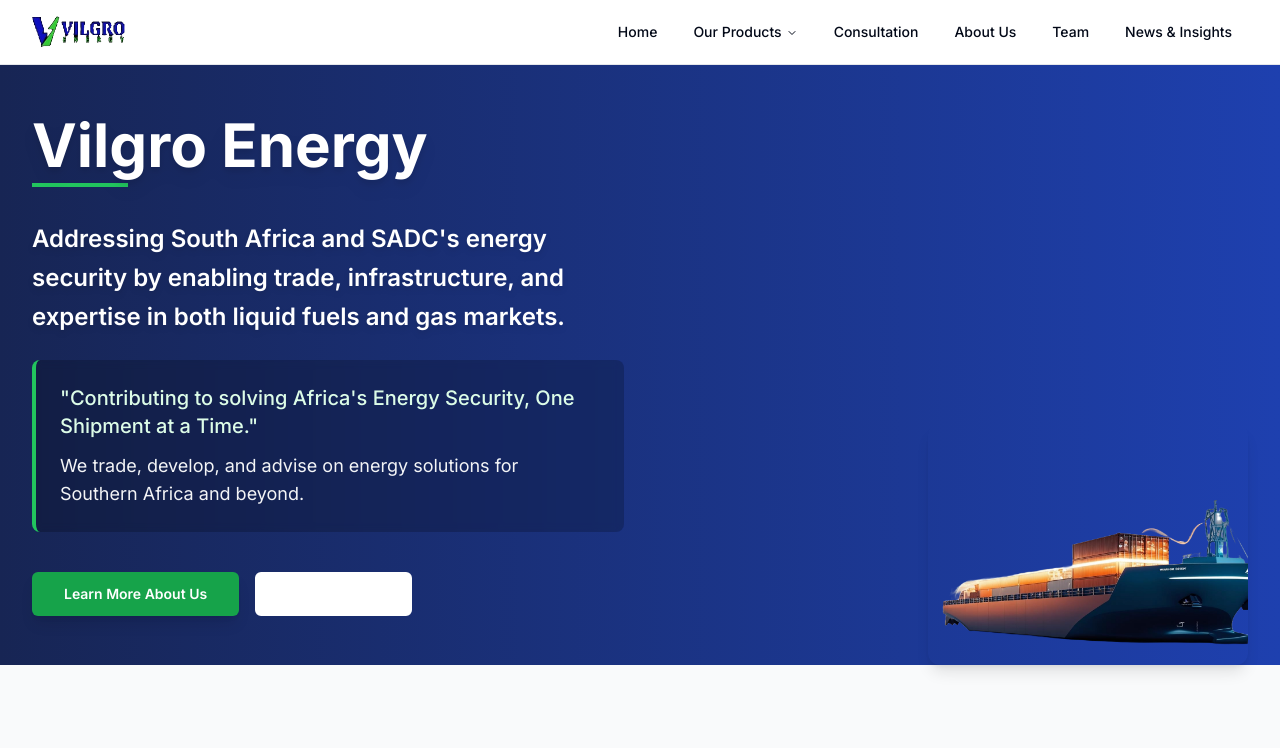
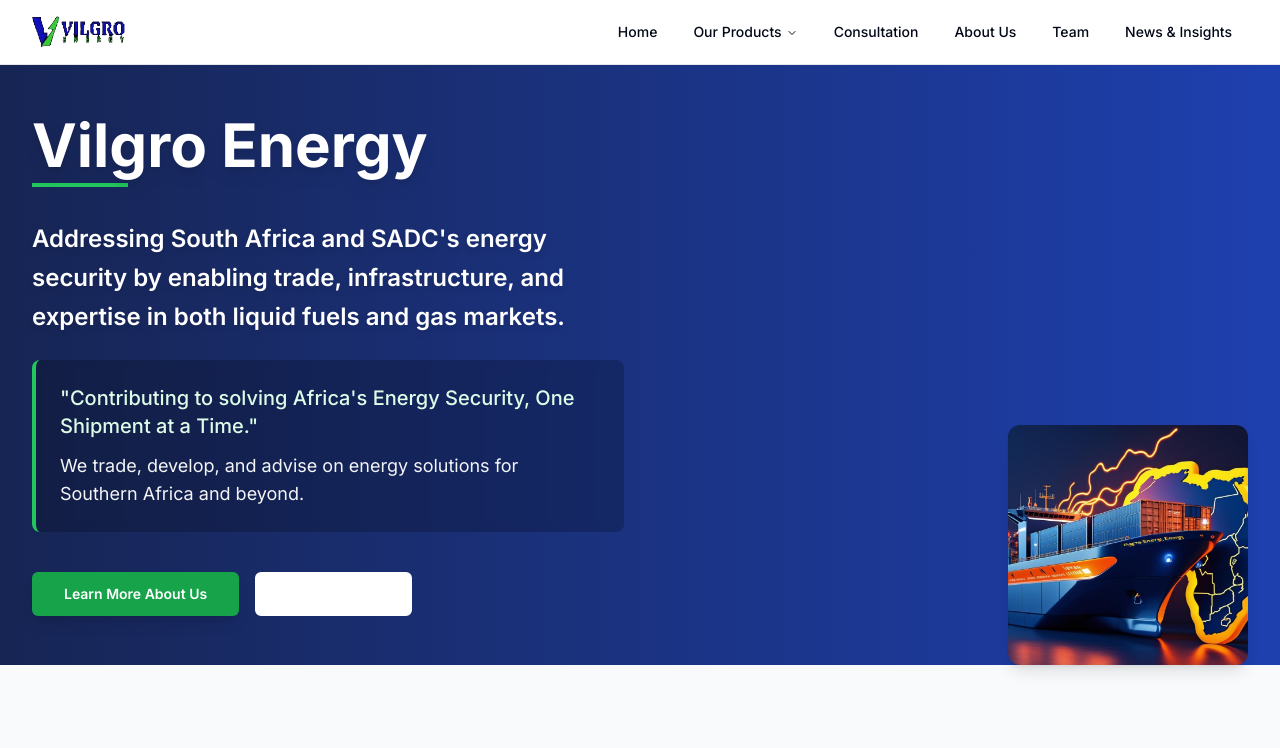
Before and after one commit to banelee59/vigro-energy-website, a Next.js app: page / in a window 1280 px wide. Shown: the top 748 px of the page. Built offline with nearby package versions, Linux system fonts and the light colour scheme.

Commit message:
picture update

```diff
--- a/app/page.tsx
+++ b/app/page.tsx
@@ -53,9 +53,9 @@ export default function HomePage() {
 
             {/* Right side - Image */}
             <div className="relative h-full min-h-[400px] flex items-end justify-end">
-              <div className="relative w-80 h-60 rounded-xl overflow-hidden shadow-lg">
+              <div className="relative w-60 h-60 rounded-xl overflow-hidden shadow-lg">
                 <Image
-                  src="/images/cargo5.png"
+                  src="/images/cargo.jpeg"
                   alt="Industrial worker at energy facility"
                   fill
                   className="object-cover"
```
Also changed, not shown: public/images/cargo6.png (added).
